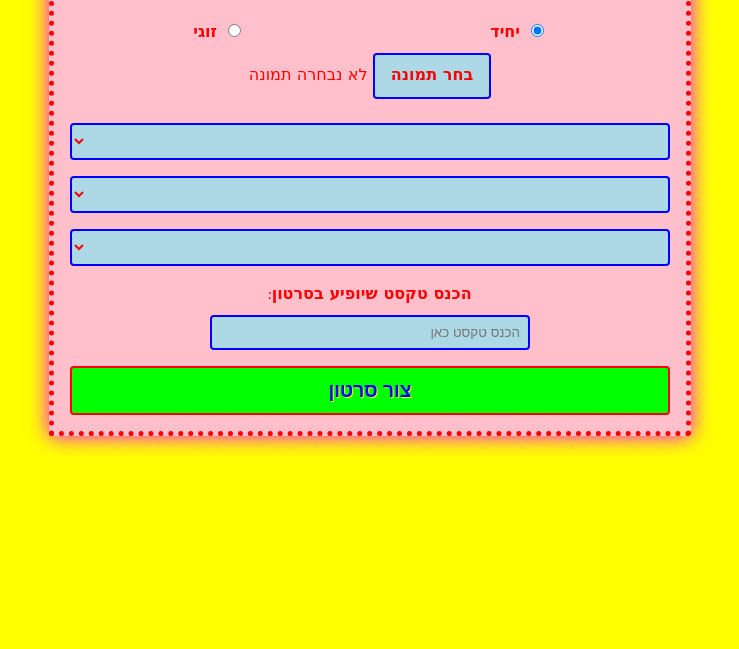
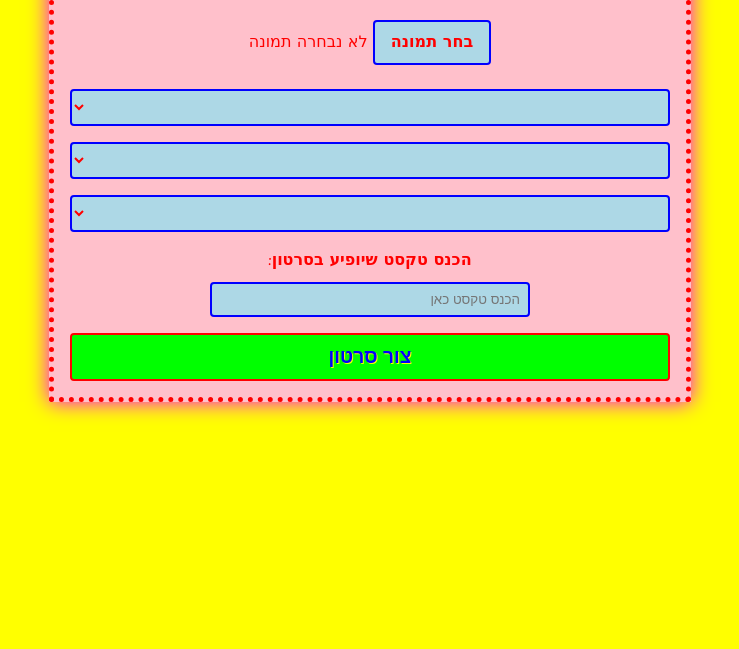
Before and after one commit to alfital2/boomerMovieMaker, a website: page public/index.html in a window 1280 px wide. Shown: the part 151-800 px from the top of the page, without its empty margins (270-1009 px from the left). Drawn offline with Linux system fonts and the light colour scheme; no server answers.

Commit message:
remove unnecessary radio buttons

```diff
--- a/public/index.html
+++ b/public/index.html
@@ -10,14 +10,6 @@
     <div class="container">
         <h1>בומר מובי מייקר</h1>
         <form id="videoForm">
-            <div class="radio-group">
-                <label>
-                    <input type="radio" name="imageCount" value="1" checked> יחיד
-                </label>
-                <label>
-                    <input type="radio" name="imageCount" value="2"> זוגי
-                </label>
-            </div>
             <div class="form-group">
                 <label class="custom-file-upload">
                     <input type="file" id="images" name="images" accept="image/*" multiple>
```
